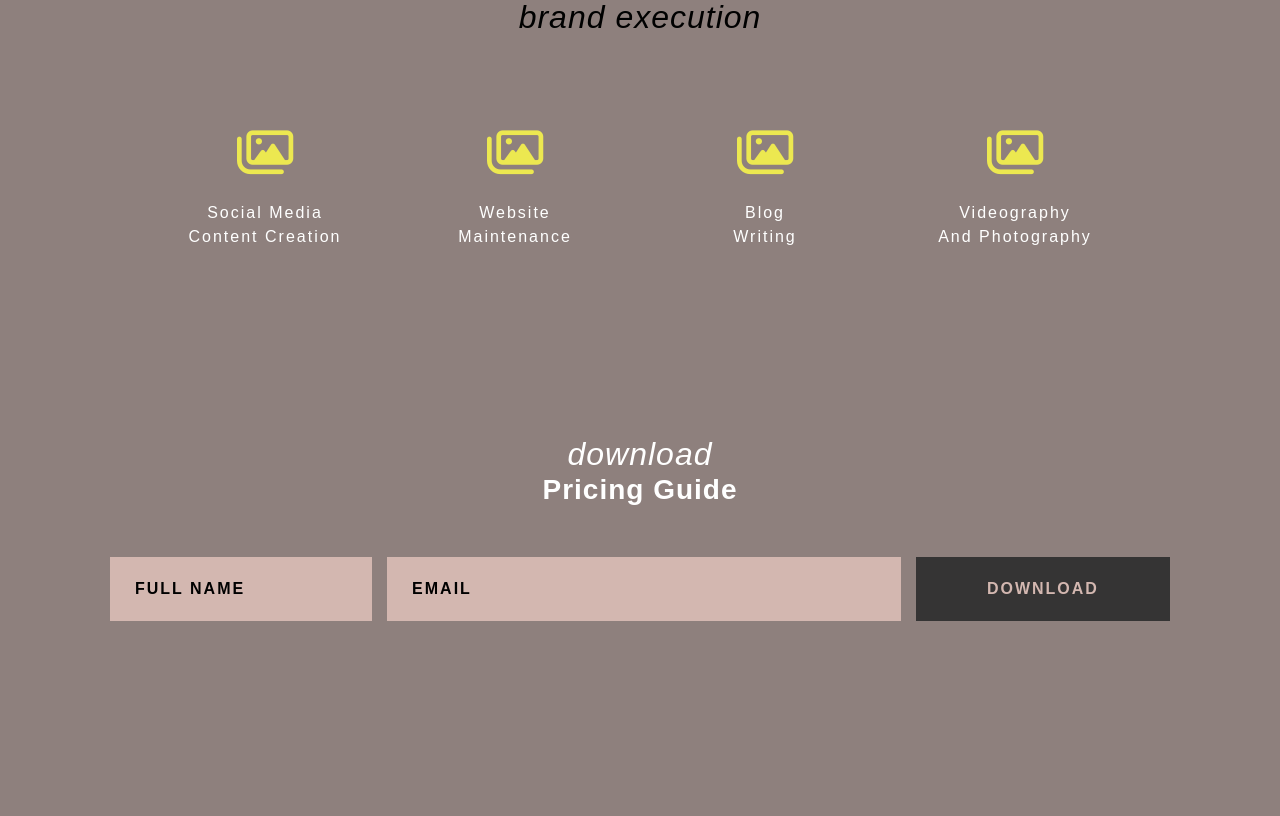
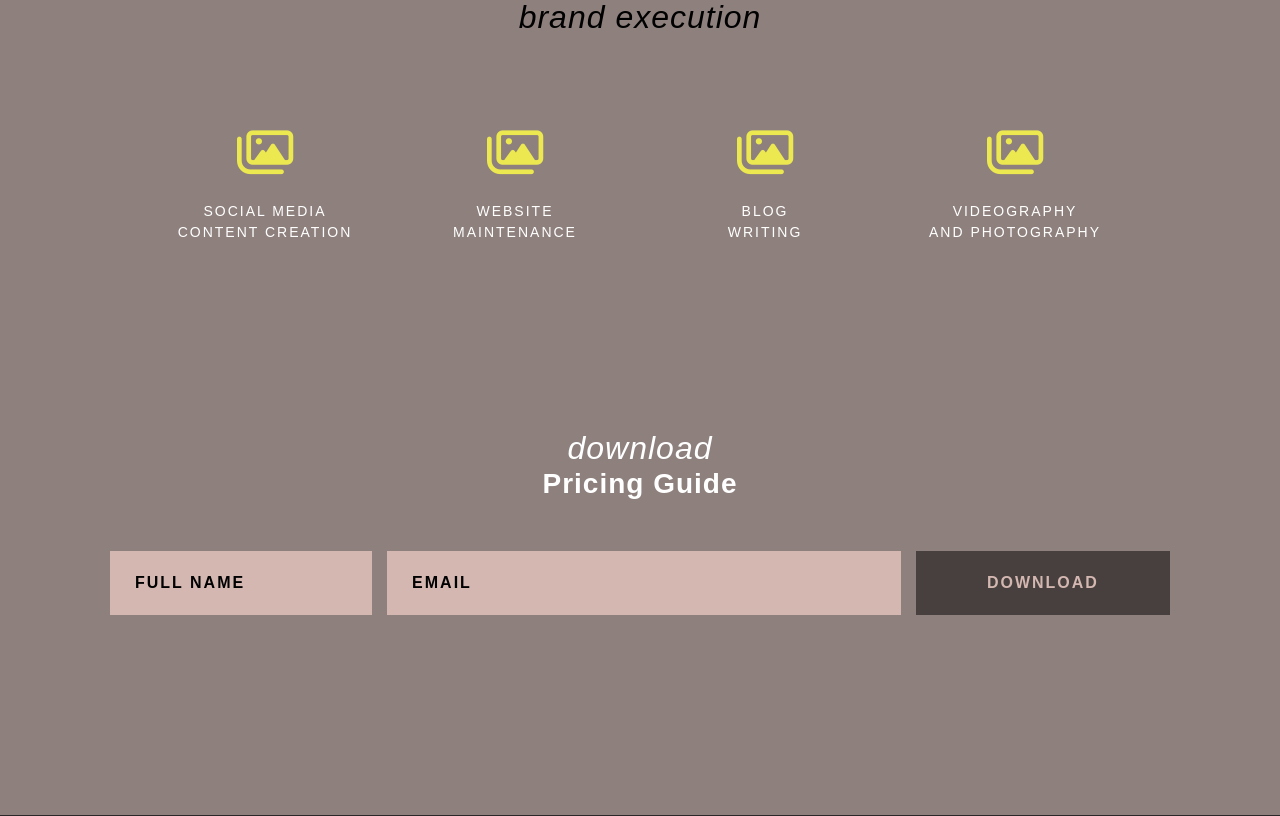
Before and after one commit to melgenao8/thelocalgraphicdesigner, a PHP site: page /services.html in a window 1280 px wide. Shown: the part 4665-5481 px from the top of the page. Run offline with PHP 8.4, Linux system fonts and the light colour scheme; some libraries are stand-ins or nearby versions; some web fonts are replaced.

Commit message:
services fixes

```diff
--- a/css/scss/services.scss
+++ b/css/scss/services.scss
@@ -271,6 +271,8 @@
                 font-family: "sofia-pro", sans-serif;
                 letter-spacing: 2px;
                 margin-top: 10px;
+                text-transform: uppercase;
+                font-size: 14px;
             }
         }
     }
@@ -295,7 +297,7 @@
                 }
 
                 input[type="submit"] {
-                    background-color: $brown;
+                    background-color: $light-brown;
                     color: $dark-pink;
                 }
             }
```
Also changed, not shown: css/style.css.
